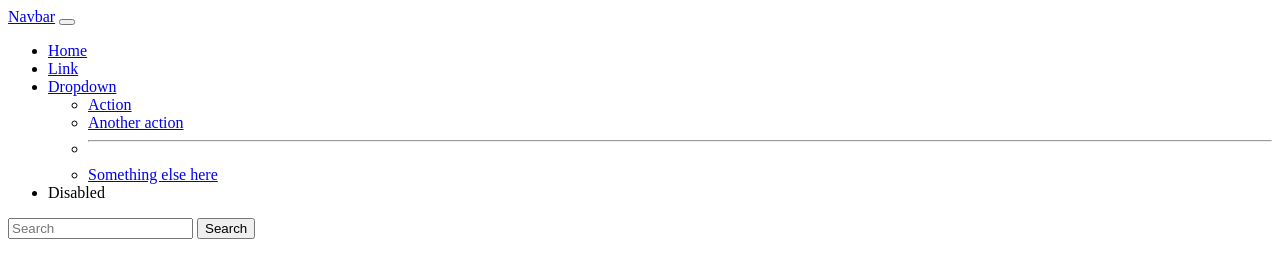
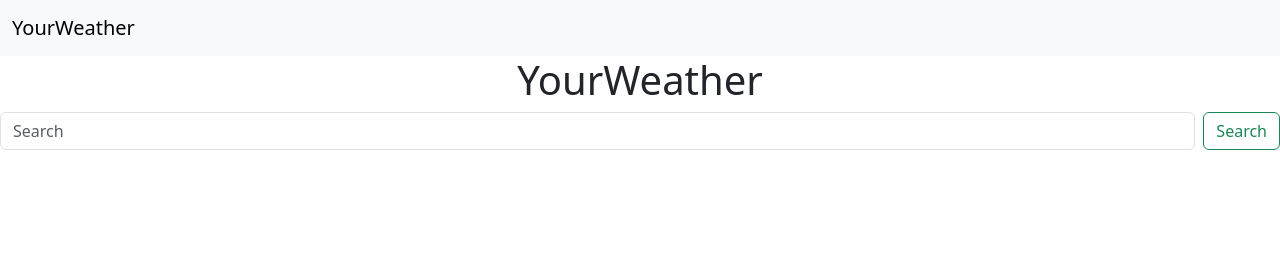
Before and after one commit to Mark1-15/project2-yourweather, a plain HTML site: page index.html in a window 1280 px wide. Drawn offline with nearby package versions, Linux system fonts and the light colour scheme.

Commit message:
added .title and .search-area classes in style.css

```diff
--- a/assets/css/style.css
+++ b/assets/css/style.css
@@ -0,0 +1,9 @@
+/* Title */
+.title {
+    text-align: center;
+}
+
+/* Search area */
+.search-area {
+    text-align: center;
+}
--- a/index.html
+++ b/index.html
@@ -3,42 +3,35 @@
 <head>
     <meta charset="UTF-8">
     <meta name="viewport" content="width=device-width, initial-scale=1.0">
-    <title>Document</title>
+    <title>YourWeather</title>
+
+    <!-- Bootstrap 5 CSS -->
+    <link href="https://cdn.jsdelivr.net/npm/bootstrap@5.3.3/dist/css/bootstrap.min.css" rel="stylesheet"
+        integrity="sha384-QWTKZyjpPEjISv5WaRU9OFeRpok6YctnYmDr5pNlyT2bRjXh0JMhjY6hW+ALEwIH" crossorigin="anonymous">
+
+        <!-- Custom CSS -->
+    <link rel="stylesheet" href="assets/css/style.css">
+
 </head>
 <body>
     <!-- Bootstrap Navbar -->
     <nav class="navbar navbar-expand-lg bg-body-tertiary">
       <div class="container-fluid">
-        <a class="navbar-brand" href="#">Navbar</a>
+        <a class="navbar-brand" href="#">YourWeather</a>
         <button class="navbar-toggler" type="button" data-bs-toggle="collapse" data-bs-target="#navbarSupportedContent" aria-controls="navbarSupportedContent" aria-expanded="false" aria-label="Toggle navigation">
           <span class="navbar-toggler-icon"></span>
         </button>
         <div class="collapse navbar-collapse" id="navbarSupportedContent">
           <ul class="navbar-nav me-auto mb-2 mb-lg-0">
-            <li class="nav-item">
-              <a class="nav-link active" aria-current="page" href="#">Home</a>
-            </li>
-            <li class="nav-item">
-              <a class="nav-link" href="#">Link</a>
-            </li>
-            <li class="nav-item dropdown">
-              <a class="nav-link dropdown-toggle" href="#" role="button" data-bs-toggle="dropdown" aria-expanded="false">
-                Dropdown
-              </a>
-              <ul class="dropdown-menu">
-                <li><a class="dropdown-item" href="#">Action</a></li>
-                <li><a class="dropdown-item" href="#">Another action</a></li>
-                <li><hr class="dropdown-divider"></li>
-                <li><a class="dropdown-item" href="#">Something else here</a></li>
-              </ul>
-            </li>
-            <li class="nav-item">
-              <a class="nav-link disabled" aria-disabled="true">Disabled</a>
-            </li>
           </ul>
         </div>
       </div>
     </nav>
+
+    <!-- Title -->
+     <div class="title">
+      <h1>YourWeather</h1>
+     </div>
 
     <!-- Search and results area -->
      <div class="search-area">
```
